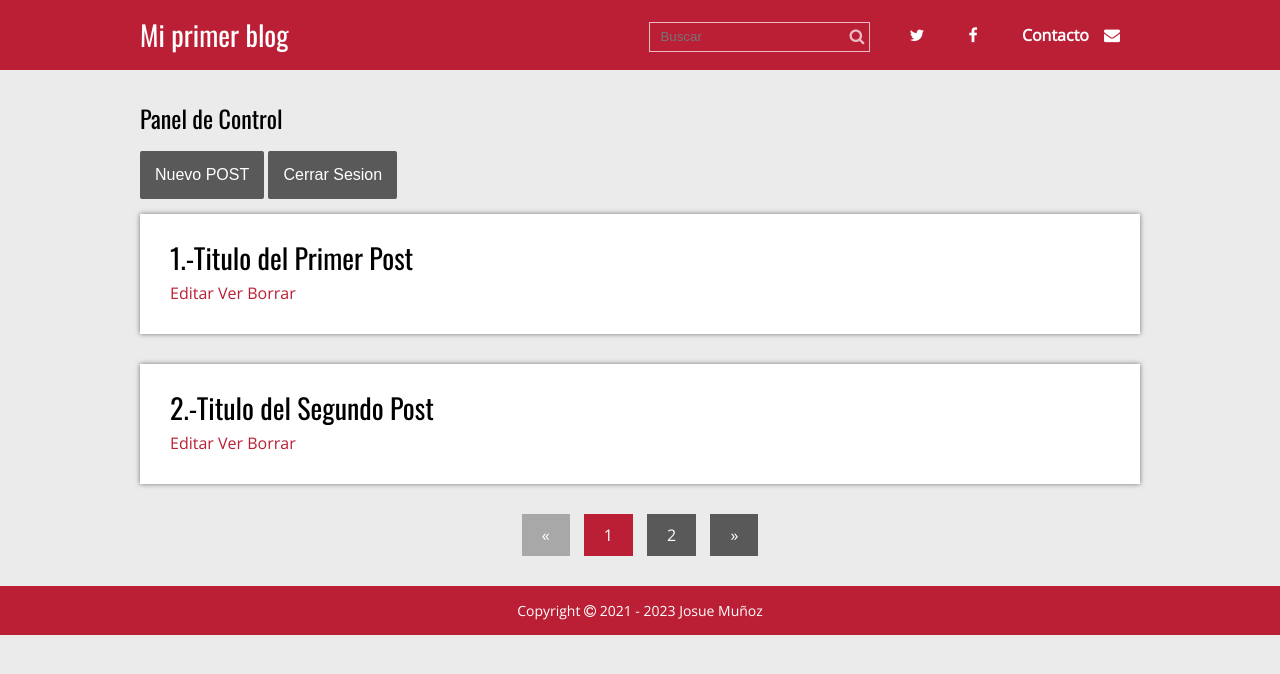
After one commit to ooJOSUEoo/blog_practica, a PHP site: the page made by admin/index.php in a window 1280 px wide. The commit adds this page. Shown: the top 674 px of the page. Run offline with PHP 8.4, Linux system fonts and the light colour scheme; the visitor is signed in with stand-in values (Sample User, id 1); data comes from the database, SQL or seed files in the repository; some libraries are stand-ins or nearby versions.

Commit message:
Creando el panel de control

```diff
--- /dev/null
+++ b/admin/index.php
@@ -0,0 +1,20 @@
+<?php session_start();
+
+//Archivo index del admin
+require 'config.php';
+require '../funtions.php';
+
+$conexion = conexion($bd_config);
+
+comprobarSession();
+
+if (!$conexion) {
+    header('Location: ../error.php');
+}
+
+$posts = obtener_post($blog_config['post_por_pagina'], $conexion);
+
+
+require '../views/admin_index.view.php';
+
+?>
--- a/funtions.php
+++ b/funtions.php
@@ -59,5 +59,12 @@ function fecha($fecha){
     $fecha = "$dia de $meses[$mes] del $year";
     return $fecha;
 }
+//Comprobar la sesion de admin
+function comprobarSession(){
+
+    if (!isset($_SESSION['admin'])) {
+        header('Location: ' . RUTA);
+    }
+}
 
 ?>
--- /dev/null
+++ b/views/admin_index.view.php
@@ -0,0 +1,21 @@
+<?php require'../views/header.php' ?>
+
+<div class="contenedor">
+    <h2>Panel de Control</h2>
+    <a href="nuevo.php" class="btn">Nuevo POST</a>
+    <a href="cerrar.php" class="btn">Cerrar Sesion</a>
+    <?php foreach($posts as $post): ?>
+    <div class="post">
+        <article>
+            <h2 class="titulo"><?php echo $post['id'] . '.-' . $post['titulo']; ?></h2>
+            <a href="editar.php?id=<?php echo $post['id']; ?>">Editar</a>
+            <a href="../single.php?id=<?php echo $post['id']; ?>">Ver</a>
+            <a href="borrar.php?id=<?php echo $post['id']; ?>">Borrar</a>
+        </article>
+    </div>
+    <?php endforeach; ?>
+
+    <?php require'../paginacion.php' ?>
+</div>
+
+<?php require'../views/footer.php' ?>
```
Also changed, not shown: admin/cerrar.php (added, +9 -0 lines).
